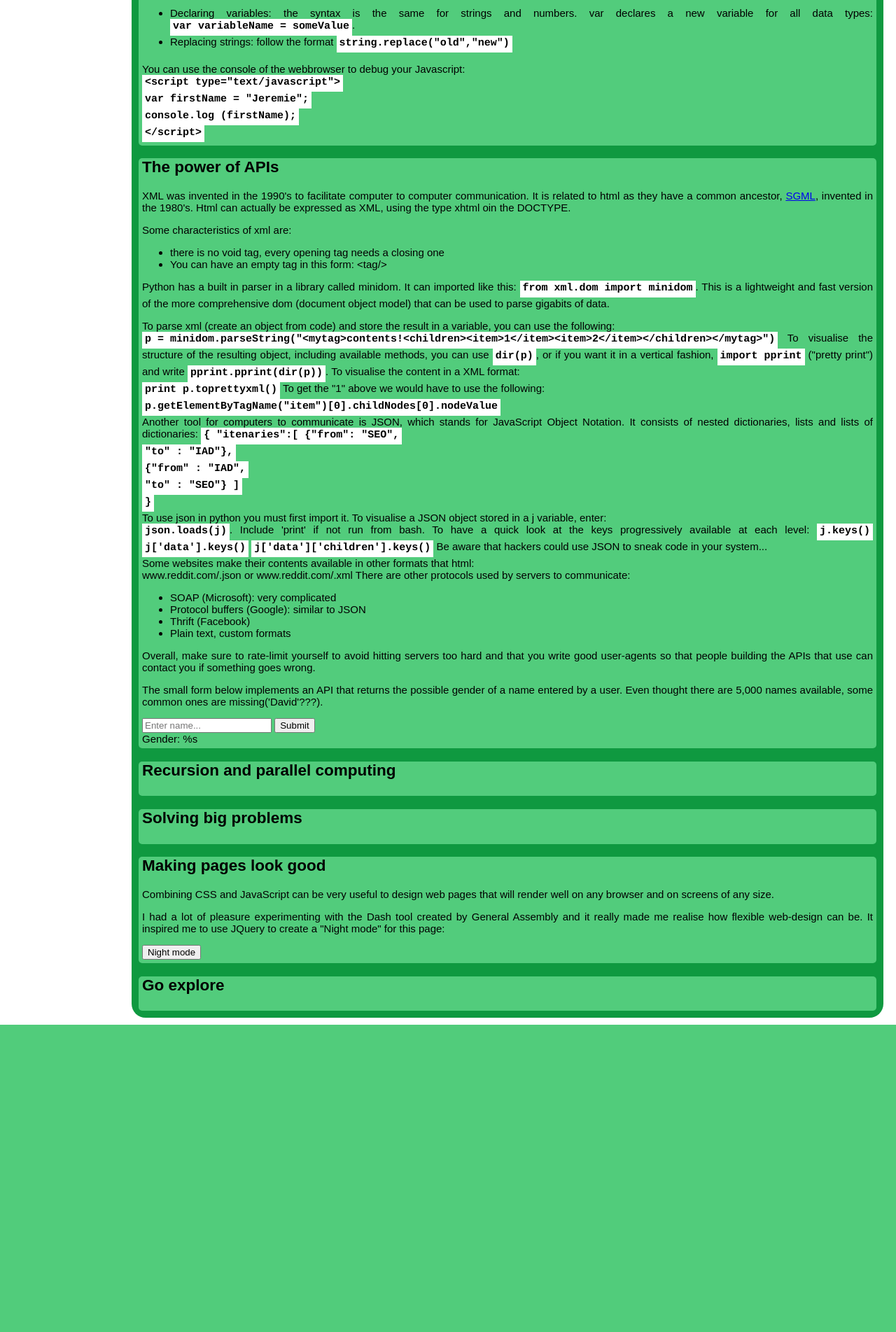
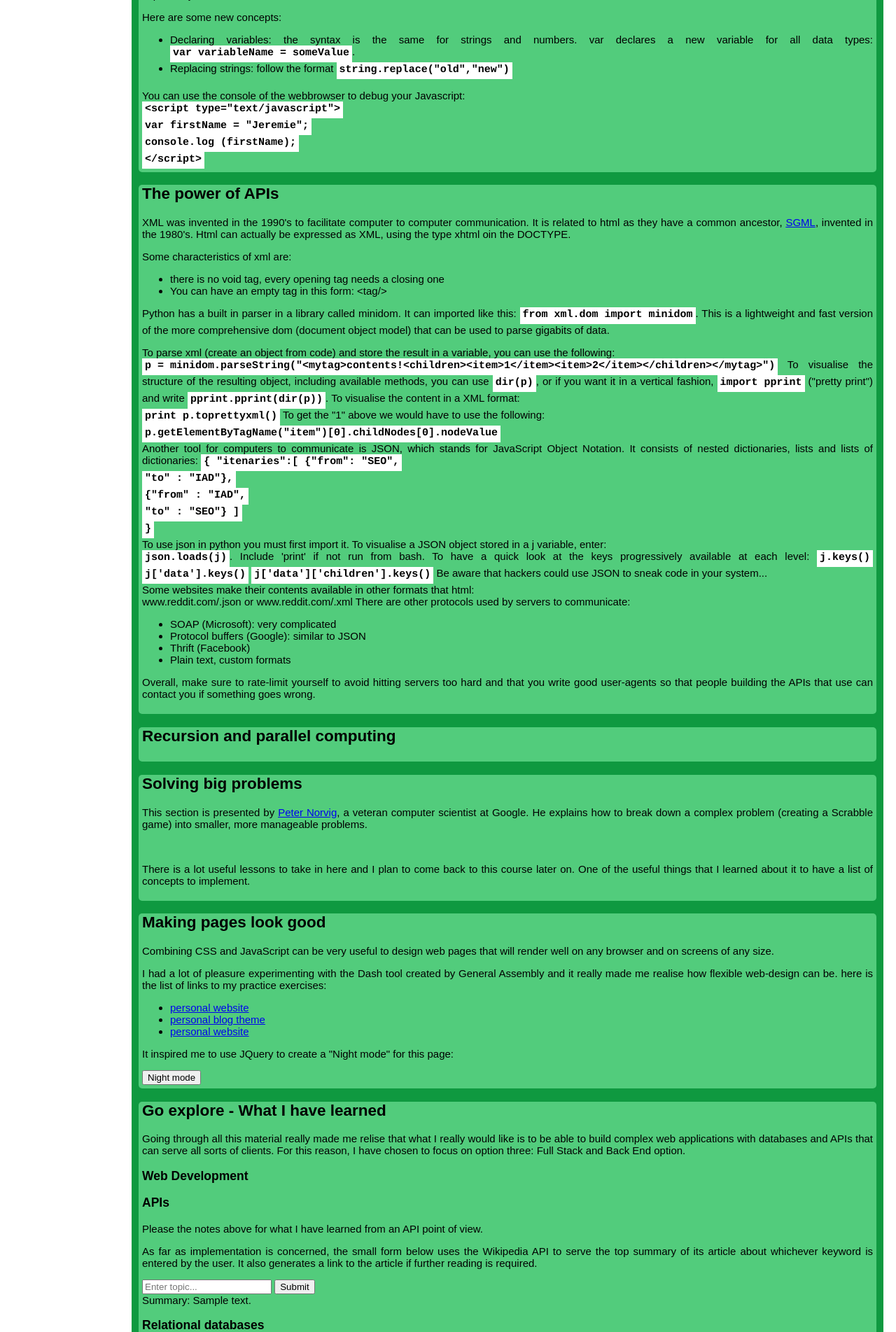
Before and after one commit to jeremief/jeremies-notes, a Python web app: template templates/stagefive.html in a window 1280 px wide. Shown: the part 224-2127 px from the top of the page at 70% size. Before the commit the page ends 1688 px from the top, so only its background shows below. Run offline with Jinja, Linux system fonts and the light colour scheme; the template is opened without the code that fills it: most values are stand-ins (such as "Sample title", 1, 10 or a date in 2020); some libraries are stand-ins or nearby versions.

Commit message:
This is introducing the first stage of the API implementation. Parameters are passed through the URL by a GET method, which is not ideal but it is a start!

```diff
--- a/templates/stagefive.html
+++ b/templates/stagefive.html
@@ -2,23 +2,14 @@
 
 {% block content %}
 
-<!-- <script type="text/javascript"> -->
-<!-- // // var firstName = "Jeremie";
-// // console.log (firstName);
-// var awesomeThought = "I am Jeremie and I am awesome";
-// console.log(awesomeThought);
-// funThought = awesomeThought.replace("awesome","FUN")
-// console.log(funThought);
-// $("#main").append(funThought); -->
-<!--// </script> -->
 
 
 		<div class = "stage">
-            <h1>Stage 5: Choose your next steps</h1>
+            <h1>Stage 5: Personal notes on topics covered and exploration of Back End Options</h1>
 
             <div class = "topic">
                 <h2>Meet JavaScript</h2>
-                    <p>JavaScript is THE programming language of the web. There are two was of adding it: firstly into the html through a script tag <span class = "code">&lt;script&gt;&lt;/script&gt;</span> or in a separate .js file. Like <a href="http://javascript.info/tutorial/adding-script-html#external-scripts">here</a>.</p>
+                    <p>JavaScript is THE programming language of the web. There are two ways of adding it: firstly into the html through a script tag <span class = "code">&lt;script&gt;&lt;/script&gt;</span> or in a separate .js file. Like <a href="http://javascript.info/tutorial/adding-script-html#external-scripts">here</a>.</p>
 
                     Here are some new concepts:
                     <ul>
@@ -95,19 +86,10 @@
 
                 <p>Overall, make sure to rate-limit yourself to avoid hitting servers too hard and that you write good user-agents so that people building the APIs that use can contact you if something goes wrong.</p>
 
-            <p>The small form below implements an API that returns the possible gender of a name entered by a user. Even thought there are 5,000 names available, some common ones are missing('David'???).</p>
-
-            <form>
-                <input type="Name" placeholder="Enter name...">
-                <input type="submit"> <br>
-                Gender: %s
-            </form>
-
-
-
 
 
             </div> <!--Closing tag topic-->
+
 
             <div class = "topic">
                 <h2>Recursion and parallel computing</h2>
@@ -116,20 +98,94 @@
 
             <div class = "topic">
                 <h2>Solving big problems</h2>
+                <p>This section is presented by <a href = "https://en.wikipedia.org/wiki/Peter_Norvig">Peter Norvig</a>, a veteran computer scientist at Google. He explains how to break down a complex problem (creating a Scrabble game) into smaller, more manageable problems.</p>
+                <br>
+                <p>There is a lot useful lessons to take in here and I plan to come back to this course later on. One of the useful things that I learned about it to have a list of concepts to implement.</p>
 
             </div> <!--Closing tag topic-->
 
             <div class = "topic">
                 <h2>Making pages look good</h2>
                 <p>Combining CSS and JavaScript can be very useful to design web pages that will render well on any browser and on screens of any size.</p>
-                <p>I had a lot of pleasure experimenting with the Dash tool created by General Assembly and it really made me realise how flexible web-design can be. It inspired me to use JQuery to create a "Night mode" for this page: </p>
+                <p>I had a lot of pleasure experimenting with the Dash tool created by General Assembly and it really made me realise how flexible web-design can be. here is the list of links to my practice exercises:</P>
+                <ul>
+                    <li><a href= "https://dash.generalassemb.ly/Jeremie/build-your-own-personal-website">personal website</a></li>
+                    <li><a href = "https://dash.generalassemb.ly/projects/build-your-own-blog-theme">personal blog theme</a></li>
+                    <li><a href="https://dash.generalassemb.ly/projects/build-your-own-business-website">personal website</a></li>
+                </ul>
+
+
+                <P>It inspired me to use JQuery to create a "Night mode" for this page: </p>
 
                 <button>Night mode</button>
 
             </div> <!--Closing tag topic-->
 
             <div class = "topic">
-            <h2>Go explore</h2>
+                <h2>Go explore - What I have learned</h2>
+                <p>Going through all this material really made me relise that what I really would like is to be able to build complex web applications with databases and APIs that can serve all sorts of clients. For this reason, I have chosen to focus on option three: Full Stack and Back End option.</p>
+
+                    <div class = "point">
+                        <h3>Web Development</h3>
+
+                    </div> <!-- Closing tag point -->
+
+
+                    <div class = "point">
+                        <h3>APIs</h3>
+                        <p>Please the notes above for what I have learned from an API point of view.</p>
+                        <p>As far as implementation is concerned, the small form below uses the Wikipedia API to serve the top summary of its article about whichever keyword is entered by the user. It also generates a link to the article if further reading is required.</p>
+
+                        <!-- <form action = "/api"> -->
+                        <form action = "/api">
+                            <input name="article" placeholder="Enter topic...">
+                            <input type="submit"> <br>
+                            Summary: {{summary}}
+                        </form>
+
+                    </div> <!-- Closing tag point -->
+
+
+                    <div class = "point">
+                        <h3>Relational databases</h3>
+                        <p>Datbases are a way of storing data in a permanent fashion. In the case of relational databases, the data is stored in one or several tables (columns + rows) that link to each other. We can then use queries to retrieve or modify the data.</p>
+                        <p>In order to join tables properly, we need to make sure that the various elements of these tables are properly identified, which best done by using keys. Keys can be numerical (ID number) or alpha (country ame), as long as they are and remain unique.</p>
+                        <p>One of the main languages used to query databases is the SQL language. Here is a list of some of the data types that it uses:</p>
+                        <ul>
+                            <li>text</li>
+                            <li>integer</li>
+                            <li>date (keep putting it in between single quotes</li>
+                            <li><a href = "http://www.postgresql.org/docs/9.4/static/datatype.html">Complete list for PostgreSQL</a></li>
+                        </ul>
+                        <p>SQL formulates queries this way: <br> <span class = "code">SELECT column1, column2 FROM table1 WHERE condition1 AND condition2  GROUP BY column2 ORDER BY column1 DESC;</span> Note that GROUP BY is only for aggregations:</p>
+                        <span class = "code">QUERY = "SELECT species, count(*) as number FROM animals GROUP BY species ORDER BY number DESC"</span>
+                        <br>
+                        <p>We will also need to insert rows in columns to update our tables once in a while. This can be done by using the INSERT INTO statement:</p>
+                        <span class = "code">INSERT INTO table ( column1, column2, ... ) values ( val1, val2, ... );</span>
+                        <br>
+                        <p>If the order of columns insertion is the same as in the table, you don't need to specify the order:</p>
+                        <span class = "code">INSERT INTO table values ( val1, val2, ... );</span>
+                        <p>Sometimes we will have to enquire on data stored in several tables so will need to join them:</p>
+                        <span class = "code">SELECT T.thing, S.stuff</span>
+                        <span class = "code">FROM T,S</span>
+                        <span class = "code">WHERE T.target = S.match</span>
+                        <br>
+                        <p>or...</p>
+                        <span class = "code">SELECT T.thing, S.stuff</span>
+                        <span class = "code">FROM T JOIN S</span>
+                        <span class = "code">ON T.target = S.match</span>
+                        <span class = "code">WHERE food = 'fish'</span>
+                        <br>
+                        <p>You can replace WHERE (that is performed on the underlying tables) by HAVING, which performs the limitation on the resulting set.</p>
+                        <a href="http://www.postgresql.org/docs/9.4/static/sql-select.html#SQL-HAVING">More about HAVING...</a>
+
+
+                    </div> <!-- Closing tag point -->
+
+                    <div class = "point">
+                        <h3>Linux Command Line</h3>
+
+                    </div> <!-- Closing tag point -->
 
             </div> <!--Closing tag topic-->
 
```
Also changed, not shown: main.py (+70 -6 lines), 1 other file. Lines whose indentation alone changed are shown as unchanged.
